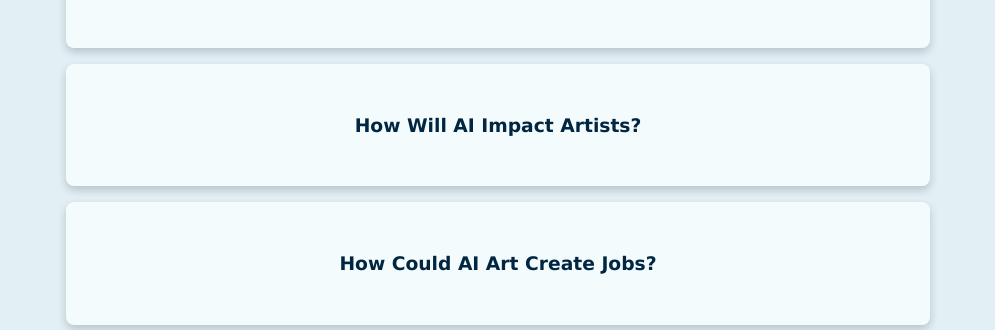
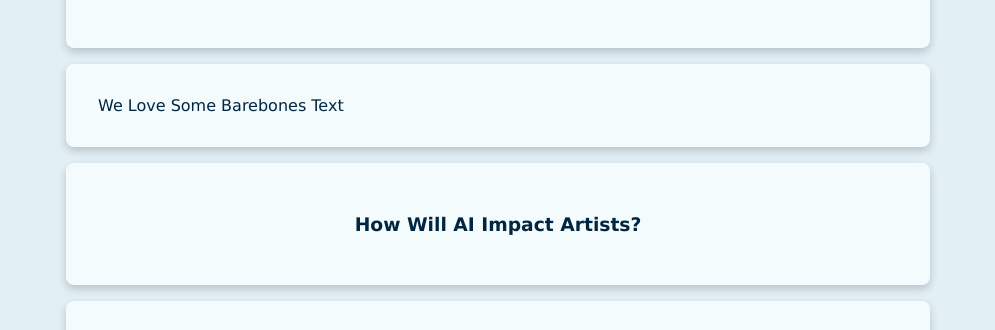
Before and after one commit to ElizaBuzby/5.6-AI-Art-Generator-Website, a plain HTML site: page JobImpact.html in a window 1280 px wide. Shown: the part 470-800 px from the top of the page, without its empty margins (142-1137 px from the left). Drawn offline with Linux system fonts and the light colour scheme.

Commit message:
Update JobImpact.html

```diff
--- a/JobImpact.html
+++ b/JobImpact.html
@@ -32,6 +32,10 @@
             <a href="#FutureJobCreation">Future Job Creation</a></h3>
         </section>
 
+        <section>
+            We Love Some Barebones Text
+        </section>
+
         <section id="AIArtistImpact">
             <h3>How Will AI Impact Artists?</h3>
         </section>
```
